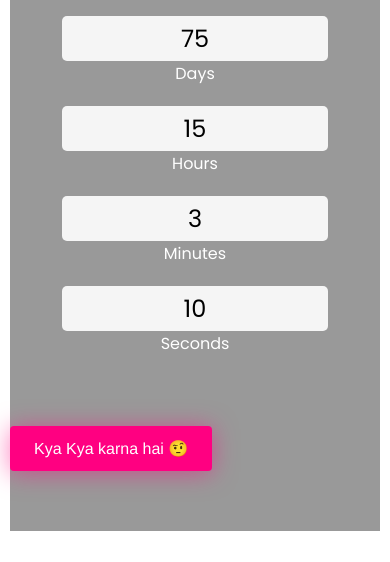
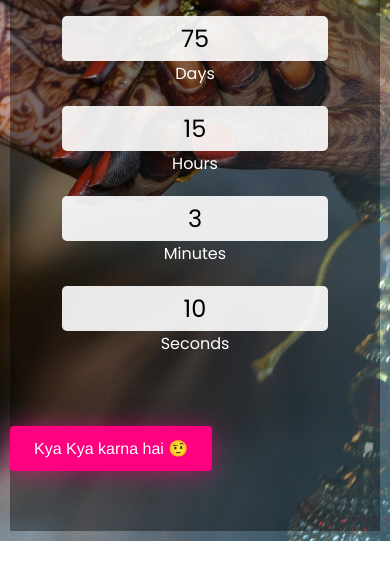
Before and after one commit to AbhiBidve7241/countDownTimer, a plain HTML site: page index.html in a window 390 px wide. Shown: the part 282-844 px from the top of the page. Drawn offline with Linux system fonts and the light colour scheme; the site is published under a folder, as on GitHub Pages, so addresses that start at the root find nothing.

Commit message:
Update style.css

```diff
--- a/style.css
+++ b/style.css
@@ -11,7 +11,7 @@
 }
 
 body{
-    background: url(Assets/pexels-weddingphotography-1444442.jpg);
+    background: url(./Assets/pexels-weddingphotography-1444442.jpg);
     background-size: cover;
 }
 
@@ -274,7 +274,7 @@ h1{
 
 @media screen and (max-width: 768px) {
     body {
-        background: url(/Assets/mbg.jpg);
+        background: url(./Assets/mbg.jpg);
         background-size: cover;
         background-repeat: no-repeat;
         overflow: auto; /* Allow scrolling if needed */
```
